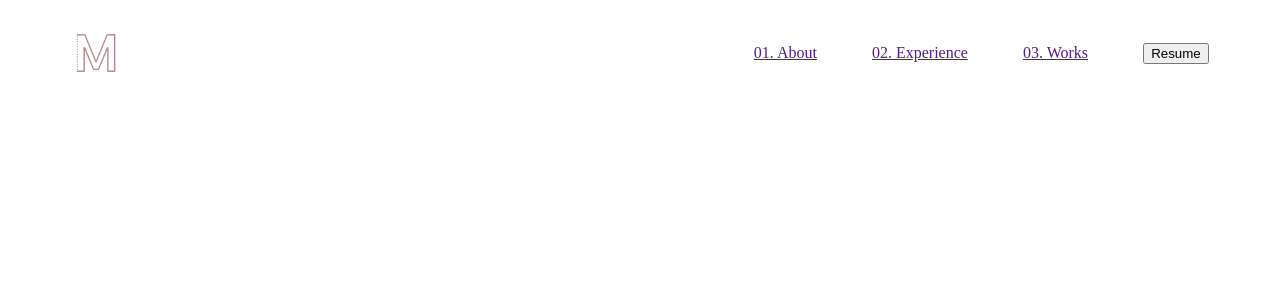
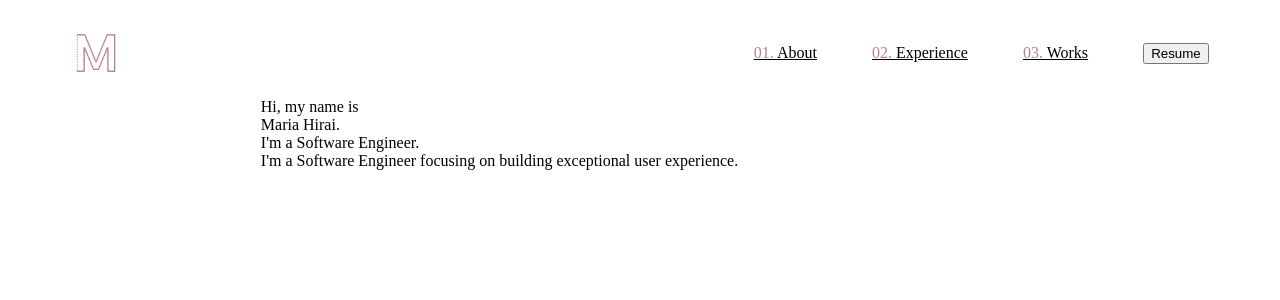
Before and after one commit to maria6417/maria-hirai, a React app: page / in a window 1280 px wide. Shown: the top 300 px of the page. Built offline with nearby package versions, Linux system fonts and the light colour scheme; the HTML template or start-up script is replaced by a standard one.

Commit message:
styled nav bar

```diff
--- a/client/public/style.css
+++ b/client/public/style.css
@@ -30,6 +30,7 @@ footer, header, hgroup, menu, nav, section {
 }
 body {
 	line-height: 1;
+  font-family: 'Lucida Sans', 'Lucida Sans Regular', 'Lucida Grande', 'Lucida Sans Unicode', Geneva, Verdana, sans-serif;
 }
 ol, ul {
 	list-style: none;
@@ -46,3 +47,7 @@ table {
 	border-collapse: collapse;
 	border-spacing: 0;
 }
+
+a, u {
+  text-decoration: none;
+}
--- a/client/src/components/About.jsx
+++ b/client/src/components/About.jsx
@@ -1,8 +1,9 @@
 import React from 'react';
+import { PageContainer } from './styles';
 
 export default function About() {
   return (
-    <div>
+    <PageContainer>
       <div>
         Hi, my name is
       </div>
@@ -13,7 +14,8 @@ export default function About() {
         I'm a Software Engineer.
       </div>
       <div>
+        I'm a Software Engineer focusing on building exceptional user experience.
       </div>
-    </div>
+    </PageContainer>
   );
 }
--- a/client/src/components/App.jsx
+++ b/client/src/components/App.jsx
@@ -1,9 +1,14 @@
 import React from 'react';
+import { ThemeProvider } from 'styled-components';
 import Header from './Header';
+import About from './About';
+import { theme } from './styles';
+
 export default function App() {
   return (
-    <div>
+    <ThemeProvider theme={theme}>
       <Header />
-    </div>
+      <About />
+    </ThemeProvider>
   )
 }
--- a/client/src/components/Header.jsx
+++ b/client/src/components/Header.jsx
@@ -6,12 +6,12 @@ export default function Header() {
   return (
     <Flex justifyContent="space-between" alignItems="center" width="90%" margin="auto" style={{ padding: '20px' }}>
       <Logo src={logo} />
-      <Flex justifyContent="space-between" alignItems="center" style={{ 'max-width': '40%' }}>
-        <a href=""><span>01. </span>About</a>
-        <a href=""><span>02. </span>Experience</a>
-        <a href=""><span>03. </span>Works</a>
+      <Nav justifyContent="space-between" alignItems="center" style={{ 'max-width': '40%' }}>
+        <LinkItem href=""><Span>01. </Span>About</LinkItem>
+        <LinkItem href=""><Span>02. </Span>Experience</LinkItem>
+        <LinkItem href=""><Span>03. </Span>Works</LinkItem>
         <button type="button">Resume</button>
-      </Flex>
+      </Nav>
     </Flex>
   )
 }
@@ -19,6 +19,17 @@ export default function Header() {
 const Logo = styled.img`
   height: 50px;
   width: 50px;
+`;
+
+const Span = styled.span`
+  color: ${props => props.theme.main}
+`;
+
+const LinkItem = styled.a`
+  color: black;
+  &:hover {
+    color: ${props => props.theme.main};
+  }
 `;
 
 const Flex = styled.div`
@@ -29,3 +40,12 @@ const Flex = styled.div`
   width: ${props => props.width ? props.width : '100%'};
   margin: ${props => props.margin ? props.margin : 0};
 `;
+
+const Nav = styled.nav`
+  display: flex;
+  justify-content: ${props => props.justifyContent ? props.justifyContent : 'initial'};
+  align-items: ${props => props.alignItems ? props.alignItems : 'initial'};
+  flex-direction: ${props => props.dir ? props.dir : 'row'};
+  width: ${props => props.width ? props.width : '100%'};
+  margin: ${props => props.margin ? props.margin : 0};
+`;
--- /dev/null
+++ b/client/src/components/styles.js
@@ -0,0 +1,11 @@
+import styled from 'styled-components';
+
+export const theme = {
+  main: '#B5838D'
+};
+
+export const PageContainer = styled.div`
+  width: 60%;
+  height: 100vh;
+  margin: auto;
+`;
```
Also changed, not shown: client/public/bundle.js.
